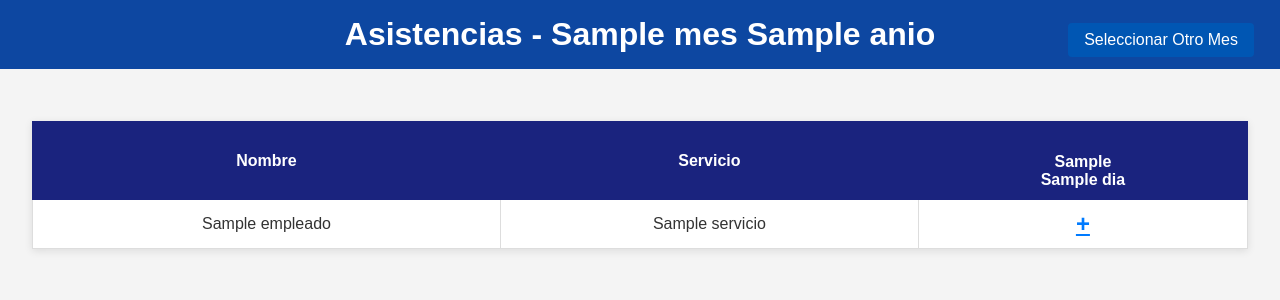
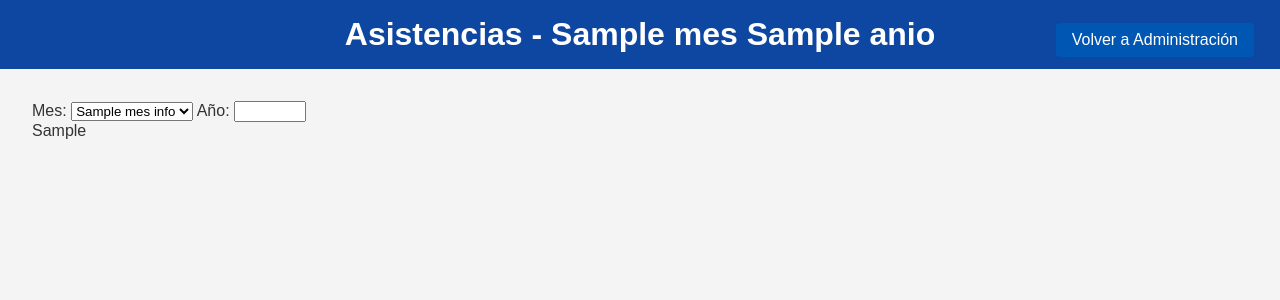
Before and after one commit to jolaperry/control-asistencias, a Flask app: template templates/ver_calendario.html in a window 1280 px wide. Shown: the top 300 px of the page. Run offline with Flask 3, Linux system fonts and the light colour scheme; the template is opened without the code that fills it: most values are stand-ins (such as "Sample title", 1, 10 or a date in 2020).

Commit message:
Update ver_calendario.html

```diff
--- a/templates/ver_calendario.html
+++ b/templates/ver_calendario.html
@@ -10,143 +10,56 @@
     <header>
         <h1>Asistencias - {{ mes }} {{ anio }}</h1>
         <nav>
-            <a href="{{ url_for('seleccionar_mes') }}" class="back-button">Seleccionar Otro Mes</a>
+            <a href="{{ url_for('admin_view') }}" class="back-button">Volver a Administración</a>
         </nav>
     </header>
 
     <main>
-        <table>
-            <thead>
-                <tr>
-                    <th rowspan="2">Nombre</th>
-                    <th rowspan="2">Servicio</th>
-                    <th colspan="{{ dias|length }}"></th>
-                </tr>
-                <tr>
-                    {% for dia in dias %}
-                    <th class="dia-semana">{{ dias_semana_abrev[loop.index0] }}<br>{{ dia }}</th>
+        <div class="selection-container">
+            <form id="month-form">
+                <label for="mes">Mes:</label>
+                <select id="mes" name="mes">
+                    {% for m in meses %}
+                    <option value="{{ m.numero }}" {% if m.numero == mes_numero %}selected{% endif %}>{{ m.nombre }}</option>
                     {% endfor %}
-                </tr>
-            </thead>
-            <tbody>
-                {% for rut, empleado in calendario.items() %}
-                {% set siguiente_empleado = loop.nextitem %}
-                <tr {% if siguiente_empleado and siguiente_empleado[1].servicio != empleado.servicio %}class="group-end-row"{% endif %}>
-                    <td>{{ empleado.nombre_completo }}</td>
-                    <td>{{ empleado.servicio }}</td>
-                    {% for dia in dias %}
-                    <td>
-                        {% if dia in empleado.asistencias %}
-                            <a href="{{ url_for('editar_asistencia_calendario', id_asistencia=empleado.asistencias[dia].id_asistencia, anio=anio, mes=mes_numero) }}" class="estado-{{ empleado.asistencias[dia].estado | replace(' ', '_') | replace('/', '_') | lower }}">
-                                {% if empleado.asistencias[dia].comentario %}
-                                    <span class="has-comment" title="{{ empleado.asistencias[dia].comentario }}">💬</span>
-                                {% endif %}
-                                {% if empleado.asistencias[dia].estado == 'Presente' %} P
-                                {% elif empleado.asistencias[dia].estado == 'Día libre' %} DL
-                                {% elif empleado.asistencias[dia].estado == 'Permisos Especiales/legales' %} PE
-                                {% elif empleado.asistencias[dia].estado == 'Vacaciones' %} V
-                                {% elif empleado.asistencias[dia].estado == 'Días capacitación ingreso' %} CAP
-                                {% elif empleado.asistencias[dia].estado == 'Ausencia' %} A
-                                {% elif empleado.asistencias[dia].estado == 'Licencia Médica' %} L
-                                {% elif empleado.asistencias[dia].estado == 'Renuncia/Desvinculación' %} R
-                                {% else %} {{ empleado.asistencias[dia].estado }}
-                                {% endif %}
-                            </a>
-                        {% else %}
-                            <a href="#" class="estado-ninguno open-dropdown" data-rut="{{ rut }}" data-dia="{{ dia }}" data-mes="{{ mes_numero }}" data-anio="{{ anio }}">+</a>
-                            <div class="dropdown-menu">
-                                <form class="asistencia-form" data-rut="{{ rut }}" data-dia="{{ dia }}" data-mes="{{ mes_numero }}" data-anio="{{ anio }}">
-                                    <label for="estado">Estado:</label>
-                                    <select name="estado" required>
-                                        <option value="Presente">P</option>
-                                        <option value="Día libre">DL</option>
-                                        <option value="Permisos Especiales/legales">PE</option>
-                                        <option value="Vacaciones">V</option>
-                                        <option value="Días capacitación ingreso">CAP</option>
-                                        <option value="Ausencia">A</option>
-                                        <option value="Licencia Médica">L</option>
-                                        <option value="Renuncia/Desvinculación">R</option>
                 </select>
-                                    <br>
-                                    <label for="comentario">Comentario:</label>
-                                    <input type="text" name="comentario" placeholder="Motivo de la asistencia">
-                                    <br>
-                                    <button type="submit">Guardar</button>
+                <label for="anio">Año:</label>
+                <input type="number" id="anio" name="anio" value="{{ anio }}" min="2020" max="2050">
             </form>
         </div>
-                        {% endif %}
-                    </td>
-                    {% endfor %}
-                </tr>
-                {% endfor %}
-            </tbody>
-        </table>
+
+        <div id="calendar-table-container">
+            {{ rendered_calendar|safe }}
+        </div>
     </main>
 
     <script>
         document.addEventListener('DOMContentLoaded', function () {
-            document.querySelectorAll('.open-dropdown').forEach(function(link) {
-                link.addEventListener('click', function(e) {
-                    e.preventDefault();
+            const monthForm = document.getElementById('month-form');
+            const mesSelect = document.getElementById('mes');
+            const anioInput = document.getElementById('anio');
+            const calendarContainer = document.getElementById('calendar-table-container');
 
-                    document.querySelectorAll('.dropdown-menu').forEach(function(menu) {
-                        if (menu !== link.nextElementSibling && menu.classList.contains('active')) {
-                            menu.classList.remove('active');
-                        }
-                    });
+            function updateCalendar() {
+                const anio = anioInput.value;
+                const mes = mesSelect.value;
 
-                    const dropdown = link.nextElementSibling;
-                    dropdown.classList.toggle('active');
-                });
-            });
-
-            document.querySelectorAll('.asistencia-form').forEach(function(form) {
-                form.addEventListener('submit', function(e) {
-                    e.preventDefault();
-
-                    const rut = this.getAttribute('data-rut');
-                    const dia = this.getAttribute('data-dia');
-                    const mes = this.getAttribute('data-mes');
-                    const anio = this.getAttribute('data-anio');
-                    const estado = this.querySelector('select[name="estado"]').value;
-                    const comentario = this.querySelector('input[name="comentario"]').value;
-                    const fecha = `${anio}-${String(mes).padStart(2, '0')}-${String(dia).padStart(2, '0')}`;
-
-                    fetch('/registrar_asistencia_ajax', {
-                        method: 'POST',
+                // Hace la solicitud AJAX
+                fetch(`/calendario/${anio}/${mes}`, {
                     headers: {
-                            'Content-Type': 'application/json',
-                        },
-                        body: JSON.stringify({
-                            RUT: rut,
-                            fecha: fecha,
-                            estado: estado,
-                            comentario: comentario
-                        }),
-                    })
-                    .then(response => response.json())
-                    .then(data => {
-                        if (data.success) {
-                            alert('Asistencia registrada con éxito!');
-                            window.location.reload();
-                        } else {
-                            alert('Error al registrar la asistencia.');
+                        'X-Requested-With': 'XMLHttpRequest'
                     }
                 })
-                    .catch(error => {
-                        console.error('Error:', error);
-                        alert('Error al registrar la asistencia.');
-                    });
-                });
-            });
+                .then(response => response.text())
+                .then(html => {
+                    // Reemplaza el contenido del contenedor con el nuevo HTML
+                    calendarContainer.innerHTML = html;
+                })
+                .catch(error => console.error('Error al actualizar el calendario:', error));
+            }
 
-            document.addEventListener('click', function(e) {
-                if (!e.target.closest('.dropdown-menu') && !e.target.closest('.open-dropdown')) {
-                    document.querySelectorAll('.dropdown-menu').forEach(function(menu) {
-                        menu.classList.remove('active');
-                    });
-                }
-            });
+            mesSelect.addEventListener('change', updateCalendar);
+            anioInput.addEventListener('change', updateCalendar);
         });
     </script>
 </body>
```
Lines whose indentation alone changed are shown as unchanged.
